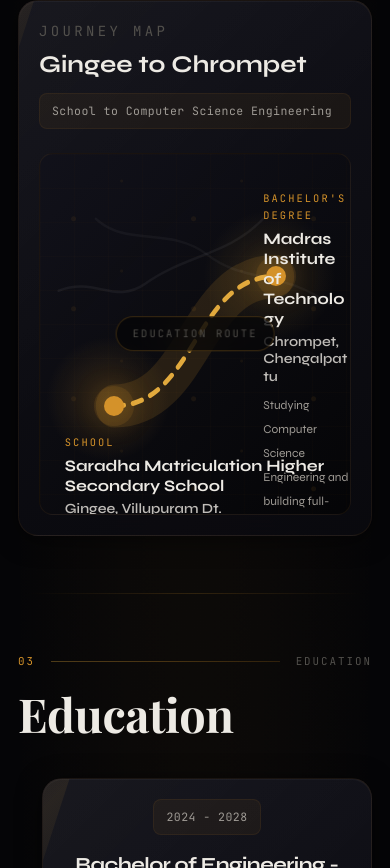
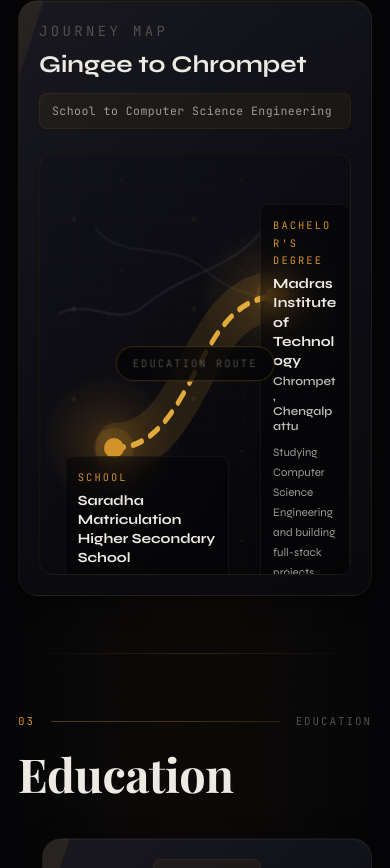
Before and after one commit to Nitesh-N-D/Portfolio, a React (Vite) app in the folder frontend/: page / in a window 390 px wide. Shown: the part 2989-3857 px from the top of the page. Built offline with nearby package versions, Linux system fonts and the light colour scheme; the HTML template or start-up script is replaced by a standard one; a web font is replaced by a local one.

Commit message:
Fix label positioning in journey map: adjust labelY values for accurate placement of educational milestones

```diff
--- a/frontend/src/components/About.tsx
+++ b/frontend/src/components/About.tsx
@@ -42,7 +42,7 @@
 
 function getLabelTransform(stop: JourneyStop) {
   const horizontal = stop.labelX > 68 ? "-translate-x-full" : "";
-  const vertical = stop.labelY > 72 ? "-translate-y-1/2" : "";
+  const vertical = stop.labelY > 68 ? "-translate-y-1/2" : "";
   return [horizontal, vertical].filter(Boolean).join(" ");
 }
 
@@ -149,7 +149,7 @@
               <div className="absolute inset-0 opacity-25 [background-image:linear-gradient(rgba(212,146,42,0.08)_1px,transparent_1px),linear-gradient(90deg,rgba(212,146,42,0.08)_1px,transparent_1px)] [background-size:34px_34px]" aria-hidden="true" />
               <div className="absolute inset-0 opacity-40 [background-image:radial-gradient(circle_at_28%_72%,rgba(212,146,42,0.2)_0_2px,transparent_3px),radial-gradient(circle_at_68%_30%,rgba(212,146,42,0.16)_0_1px,transparent_2px)] [background-size:120px_90px]" aria-hidden="true" />
 
-              <div className="relative min-h-[360px] sm:min-h-[420px]">
+              <div className="relative min-h-[420px] sm:min-h-[420px]">
                 <svg
                   className="absolute inset-0 h-full w-full"
                   viewBox="0 0 100 100"
@@ -200,7 +200,7 @@
                 {journeyMap.stops.map((stop, index) => (
                   <motion.div
                     key={stop.id}
-                    className={`absolute z-10 max-w-[17rem] ${getLabelTransform(stop)}`}
+                    className={`absolute z-10 max-w-[min(16rem,42vw)] rounded-[var(--r-sm)] border border-white/5 bg-bg-base/55 p-3 backdrop-blur-md sm:max-w-[17rem] sm:p-0 sm:border-0 sm:bg-transparent sm:backdrop-blur-0 ${getLabelTransform(stop)}`}
                     style={{ left: `${stop.labelX}%`, top: `${stop.labelY}%` }}
                     initial={{ opacity: 0, y: 18 }}
                     whileInView={{ opacity: 1, y: 0 }}
@@ -208,9 +208,9 @@
                     transition={{ duration: 0.45, delay: index * 0.12, ease: "easeOut" }}
                   >
                     <p className="font-mono text-[0.65rem] uppercase tracking-[0.2em] text-amber-500">{stop.phase}</p>
-                    <h4 className="mt-1 text-base font-bold leading-tight text-text-primary sm:text-xl">{stop.title}</h4>
-                    <p className="mt-1 text-sm font-semibold leading-tight text-text-primary/80">{stop.location}</p>
-                    <p className="mt-2 text-xs leading-6 text-text-secondary sm:text-sm">{stop.detail}</p>
+                    <h4 className="mt-1 text-sm font-bold leading-snug text-text-primary sm:text-lg md:text-xl">{stop.title}</h4>
+                    <p className="mt-1 text-xs font-semibold leading-tight text-text-primary/80 sm:text-sm">{stop.location}</p>
+                    <p className="mt-2 text-[0.72rem] leading-5 text-text-secondary sm:text-sm sm:leading-6">{stop.detail}</p>
                   </motion.div>
                 ))}
 
--- a/frontend/src/data/journey.ts
+++ b/frontend/src/data/journey.ts
@@ -26,7 +26,7 @@
       x: 24,
       y: 70,
       labelX: 8,
-      labelY: 78
+      labelY: 72
     },
     {
       id: "bachelors",
@@ -36,8 +36,8 @@
       detail: "Studying Computer Science Engineering and building full-stack projects.",
       x: 76,
       y: 34,
-      labelX: 72,
-      labelY: 10
+      labelX: 71,
+      labelY: 12
     }
   ] satisfies JourneyStop[]
 };
```
